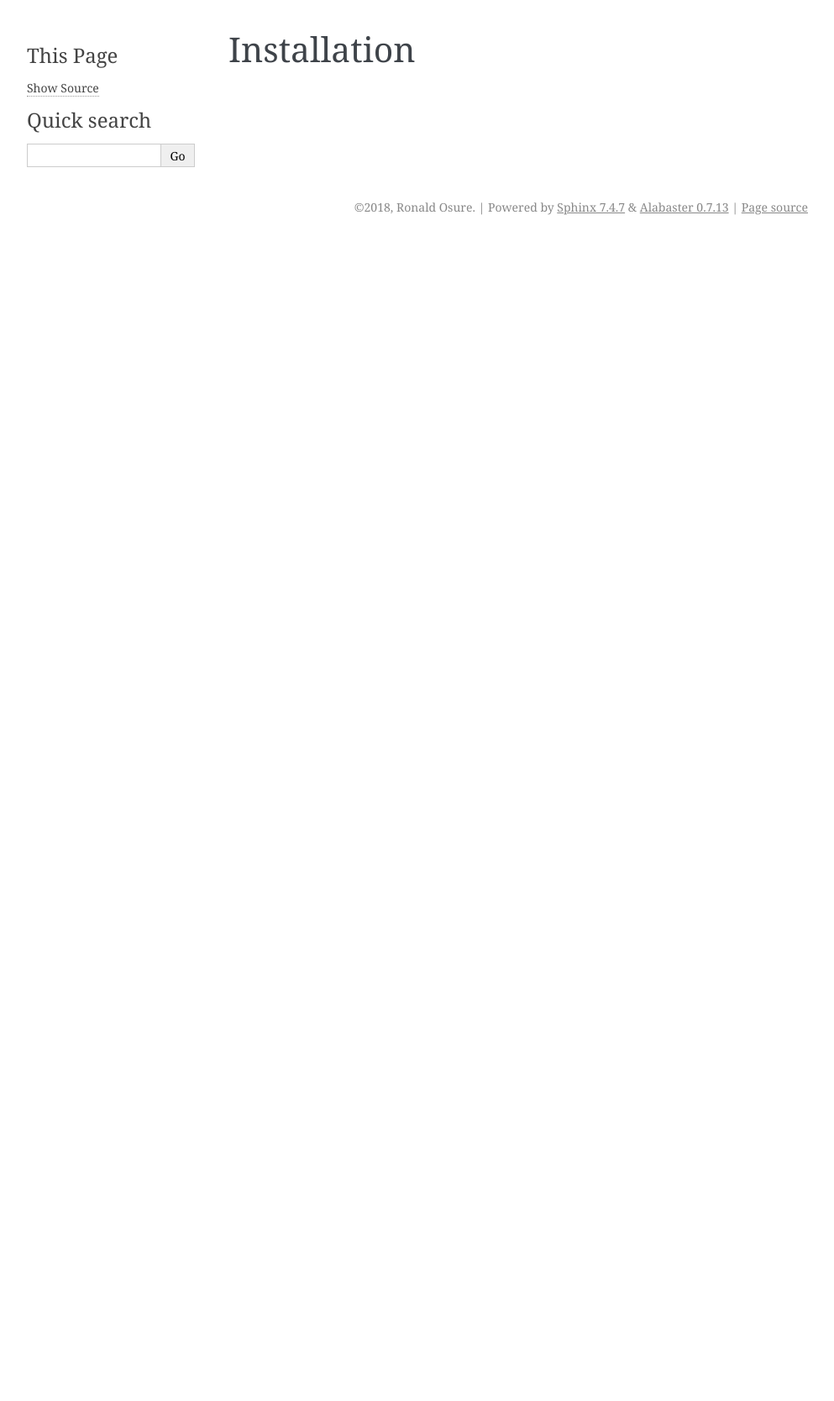
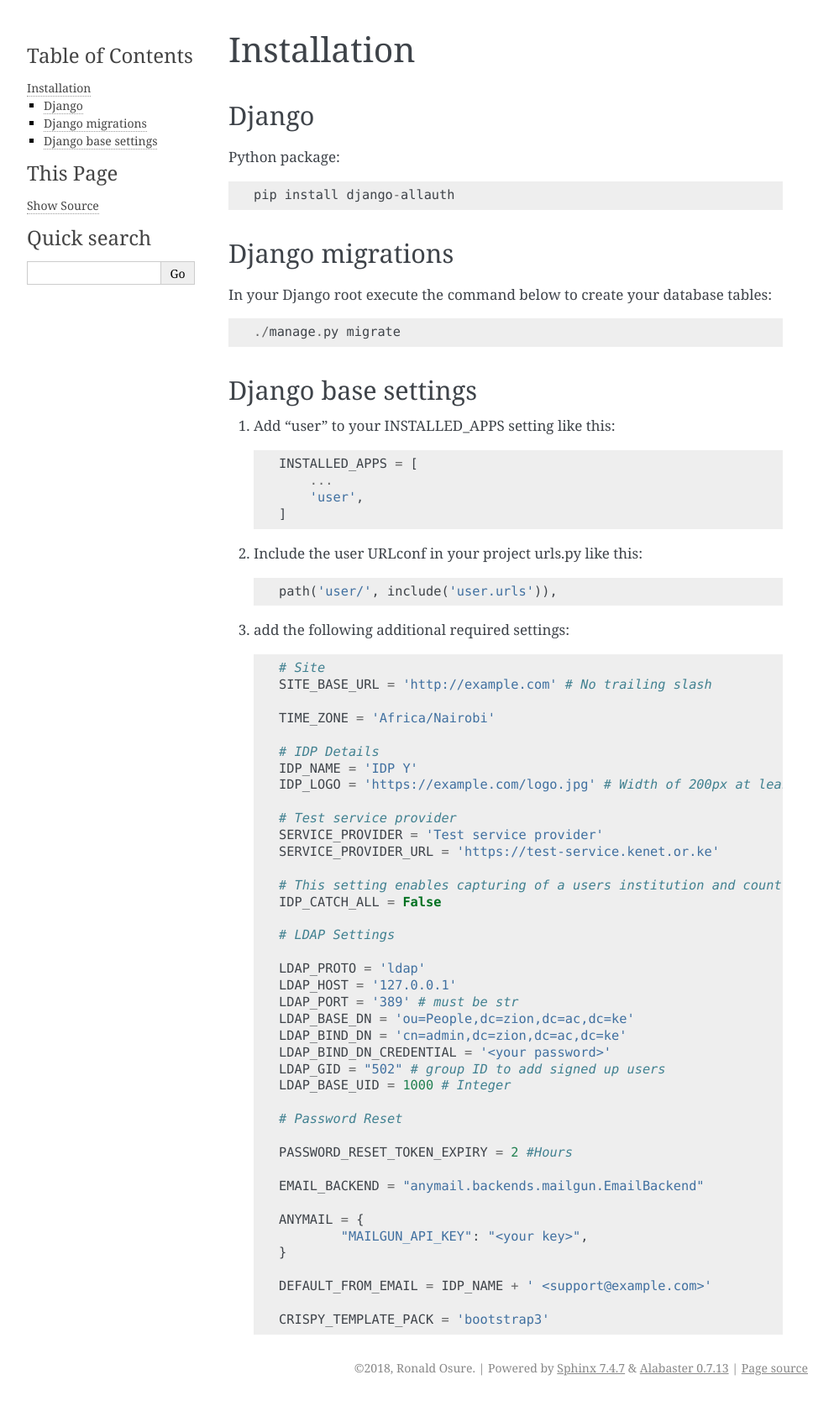
Before and after one commit to KENET-KE/django-ldap-user-registration, a Sphinx documentation site: the page built from docs/installation.rst, in a window 1280 px wide. Shown: the whole page at 84% size, without its empty margins (148-1141 px from the left). Built offline with Sphinx 7.4.7, drawn with Linux system fonts in a browser that asks for light colours; before the commit the page ends 900 px from its top, so only the background shows below that.

Commit message:
add setuptools_scm to bump version based on git tag + update docs

```diff
--- a/docs/installation.rst
+++ b/docs/installation.rst
@@ -1,2 +1,75 @@
 Installation
-========
+============
+
+Django
+------
+
+Python package::
+
+    pip install django-allauth
+
+
+Django migrations
+-----------------
+
+In your Django root execute the command below to create your database tables::
+
+    ./manage.py migrate
+
+Django base settings
+---------------------
+
+1. Add "user" to your INSTALLED_APPS setting like this::
+
+    INSTALLED_APPS = [
+        ...
+        'user',
+    ]
+
+2. Include the user URLconf in your project urls.py like this::
+
+    path('user/', include('user.urls')),
+
+
+3. add the following additional required settings::
+
+    # Site
+    SITE_BASE_URL = 'http://example.com' # No trailing slash
+
+    TIME_ZONE = 'Africa/Nairobi'
+
+    # IDP Details
+    IDP_NAME = 'IDP Y'
+    IDP_LOGO = 'https://example.com/logo.jpg' # Width of 200px at least
+
+    # Test service provider
+    SERVICE_PROVIDER = 'Test service provider'
+    SERVICE_PROVIDER_URL = 'https://test-service.kenet.or.ke'
+
+    # This setting enables capturing of a users institution and country details
+    IDP_CATCH_ALL = False
+
+    # LDAP Settings
+
+    LDAP_PROTO = 'ldap'
+    LDAP_HOST = '127.0.0.1'
+    LDAP_PORT = '389' # must be str
+    LDAP_BASE_DN = 'ou=People,dc=zion,dc=ac,dc=ke'
+    LDAP_BIND_DN = 'cn=admin,dc=zion,dc=ac,dc=ke'
+    LDAP_BIND_DN_CREDENTIAL = '<your password>'
+    LDAP_GID = "502" # group ID to add signed up users
+    LDAP_BASE_UID = 1000 # Integer
+
+    # Password Reset
+
+    PASSWORD_RESET_TOKEN_EXPIRY = 2 #Hours
+
+    EMAIL_BACKEND = "anymail.backends.mailgun.EmailBackend"
+
+    ANYMAIL = {
+            "MAILGUN_API_KEY": "<your key>",
+    }
+
+    DEFAULT_FROM_EMAIL = IDP_NAME + ' <support@example.com>'
+
+    CRISPY_TEMPLATE_PACK = 'bootstrap3'
--- a/setup.py
+++ b/setup.py
@@ -13,7 +13,8 @@ os.chdir(os.path.normpath(os.path.join(os.path.abspath(__file__), os.pardir)))
 
 setup(
     name='django-ldap-user-registration',
-    version='1.0',
+    use_scm_version=True,
+    setup_requires=['setuptools_scm'],
     packages=find_packages(exclude=standard_exclude_directories),
     include_package_data=True,
     license='GPL v3',  # example license
```
Also changed, not shown: .travis.yml, 1 other file.
